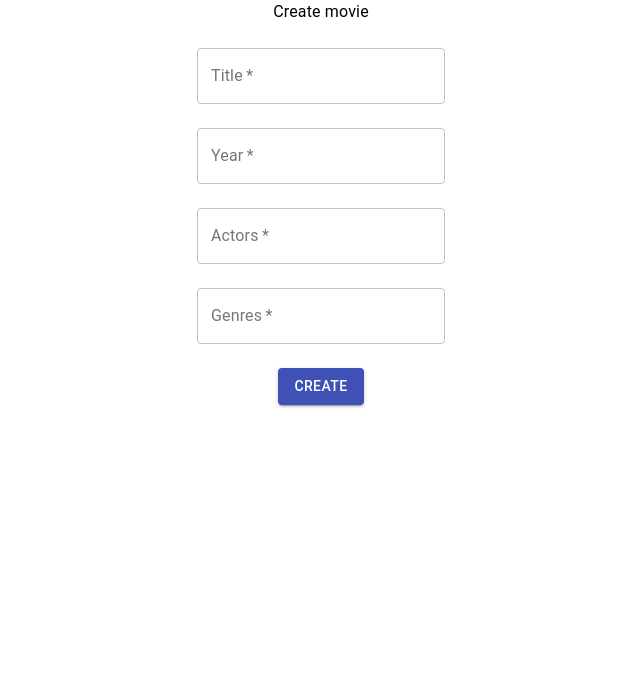
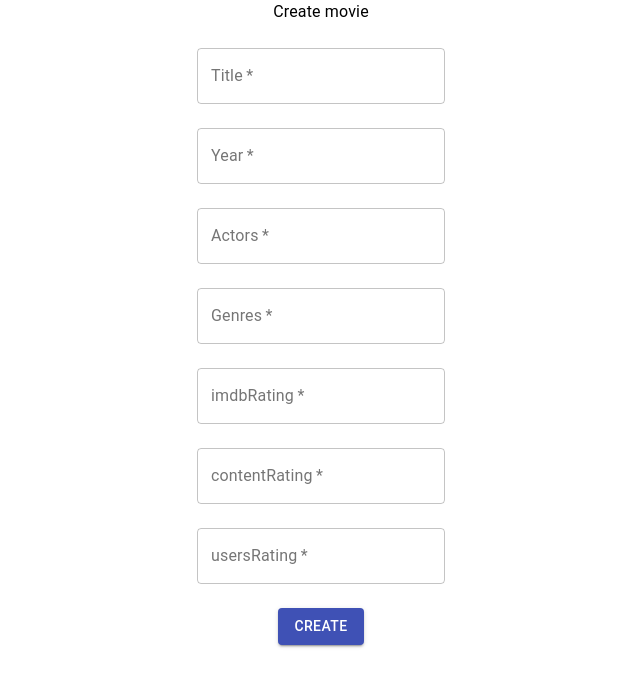
Before and after one commit to Hanachi/Internship_tasks_frontend, a React (Create React App) app in the folder client/: page /movies/create in a window 1280 px wide. Shown: the top 686 px of the page, without its empty margins (319-959 px from the left). Built offline with nearby package versions, Linux system fonts and the light colour scheme.

Commit message:
ui fixes, display data fixes

```diff
--- a/client/src/components/movie/Movie.jsx
+++ b/client/src/components/movie/Movie.jsx
@@ -8,8 +8,16 @@ const Movie = (props) => {
 	useEffect(() => {
 		getMovieById(id)
 			.then(res => {
-				setMovie(res.data);
-				console.log(res)
+				setMovie((movie) => ({
+					...movie,
+					title: res.data.title,
+					year: res.data.year,
+					genres: res.data.genres.map(item => item.name),
+					actors: res.data.actors.map(item => item.fullname),
+					imdbRating: res.data.imdbRating.imdb_rating,
+					contentRating: res.data.contentRating.content_rating,
+					usersRating: res.data.usersRating.users_rating
+				}));
 			})
 	}, [])
 	const [movie, setMovie] = useState({});
--- a/client/src/components/shared/Form.jsx
+++ b/client/src/components/shared/Form.jsx
@@ -4,7 +4,7 @@ import { Button, TextField, Typography } from '@material-ui/core';
 import Grid from '@material-ui/core/Grid';
 
 const Form = ({id, movie, setMovie, create, update, remove}) => {
-	const isCreate = id ? 'Edit or delete movie' : 'Create movie'
+	const isCreate = id ? 'Edit or delete movie' : 'Create movie';
 
 	return(
 		<form onSubmit={() => id ? update(id, movie) : create(movie)}>
@@ -41,7 +41,7 @@ const Form = ({id, movie, setMovie, create, update, remove}) => {
 						value={movie.actors || ''}
 						label='Actors'
 						variant='outlined'
-						onChange={(event) => setMovie({ ...movie, actors: event.target.value.split(',') })}
+						onChange={(event) => setMovie({ ...movie, actors: event.target.value.split(',')})}
 						required
 					/>
 				</Grid>
@@ -52,6 +52,36 @@ const Form = ({id, movie, setMovie, create, update, remove}) => {
 						variant='outlined'
 						placeholder='genres'
 						onChange={(event) => setMovie({ ...movie, genres: event.target.value.split(',') })}
+						required
+					/>
+				</Grid>
+				<Grid item xs={3}>
+					<TextField
+						value={movie.imdbRating || ''}
+						label='imdbRating'
+						variant='outlined'
+						placeholder='imdbRating'
+						onChange={(event) => setMovie({ ...movie, imdbRating: event.target.value })}
+						required
+					/>
+				</Grid>
+				<Grid item xs={3}>
+					<TextField
+						value={movie.contentRating || ''}
+						label='contentRating'
+						variant='outlined'
+						placeholder='contentRating'
+						onChange={(event) => setMovie({ ...movie, contentRating: event.target.value })}
+						required
+					/>
+				</Grid>
+				<Grid item xs={3}>
+					<TextField
+						value={movie.usersRating || ''}
+						label='usersRating'
+						variant='outlined'
+						placeholder='usersRating'
+						onChange={(event) => setMovie({ ...movie, usersRating: event.target.value.split(',') })}
 						required
 					/>
 				</Grid>
--- a/client/src/components/statistic/Statistic.jsx
+++ b/client/src/components/statistic/Statistic.jsx
@@ -24,7 +24,7 @@ const useStyles = makeStyles((theme) => ({
 
 const Statistic = () => {
 	const classes = useStyles();
-	const [statstic, setStatistic] = useState({});
+	const [statstic, setStatistic] = useState();
 
 	useEffect(() => {
 		getStatistic()
@@ -47,10 +47,10 @@ const Statistic = () => {
 					{statstic?.avgByYear?.map((el) => (
 						<div className='acc-details'>
 							<Typography>
-								Year: {el._id}
+								Year: {el.movie_year}
 							</Typography>
 							<Typography>
-								Average rating: {el.avgRatingYear.toFixed(2)}
+								Average rating: {Number(el.rating).toFixed(2)}
 							</Typography>
 						</div>
 					))}
@@ -68,7 +68,7 @@ const Statistic = () => {
 					{statstic?.genres?.map((el) => (
 						<div className='acc-details'>
 							<Typography>
-								{el}
+								{el.genres_name}
 							</Typography>
 						</div>
 					))}
@@ -86,10 +86,10 @@ const Statistic = () => {
 					{statstic?.avgByTitle?.map((el) => (
 						<div className='acc-details'>
 							<Typography>
-								{el._id}
+								{el.movie_title}
 							</Typography>
 							<Typography>
-								{el.avgRatingTitle.toFixed(2)}
+								{Number(el.rating).toFixed(2)}
 							</Typography>
 						</div>
 					))}
--- a/client/src/components/table/Table.jsx
+++ b/client/src/components/table/Table.jsx
@@ -76,13 +76,17 @@ const MoviesTable = () => {
 		{
 			field: 'imdbRating',
 			headerName: 'imdbRating',
-		}
+		},
+		{
+			field: 'contentRating',
+			headerName: 'contentRating',
+		},
 	];
 	useEffect(() => {
 		fetchMovies({ ...query })
 		.then(res => {
 			setMovies(res.data.data);
-			setCount(res.data.count);
+			setCount(res.data.total);
 			updateHistory();
 		})
 	}, [page, rowsPerPage, orderBy, direction, locationSearch])
@@ -153,15 +157,16 @@ const MoviesTable = () => {
 					</TableHead>
 					<TableBody>
 						{movies?.map((row) => (
-							<TableRow hover key={row._id} className={classes.tableRow} onClick={() => openMovie(row._id)}>
+							<TableRow hover key={row.id} className={classes.tableRow} onClick={() => openMovie(row.id)}>
 								<TableCell component="th" scope="row">
-									{row._id}
+									{row.id}
 								</TableCell>
 								<TableCell >{row.title}</TableCell>
 								<TableCell>{row.year}</TableCell>
-								<TableCell>{row.genres.join(',\n')}</TableCell>
-								<TableCell>{row.actors.join(',\n')}</TableCell>
-								<TableCell>{row.imdbRating || '-'}</TableCell>
+								<TableCell>{row.genres?.map((genre) => genre.name).join(',\n')}</TableCell>
+								<TableCell>{row.actors?.map((actor) => actor.fullname).join(',\n')}</TableCell>
+								<TableCell>{row.imdbRating?.imdb_rating || '-'}</TableCell>
+								<TableCell>{row.contentRating?.content_rating || '-'}</TableCell>
 							</TableRow>
 						))}
 					</TableBody>
```
